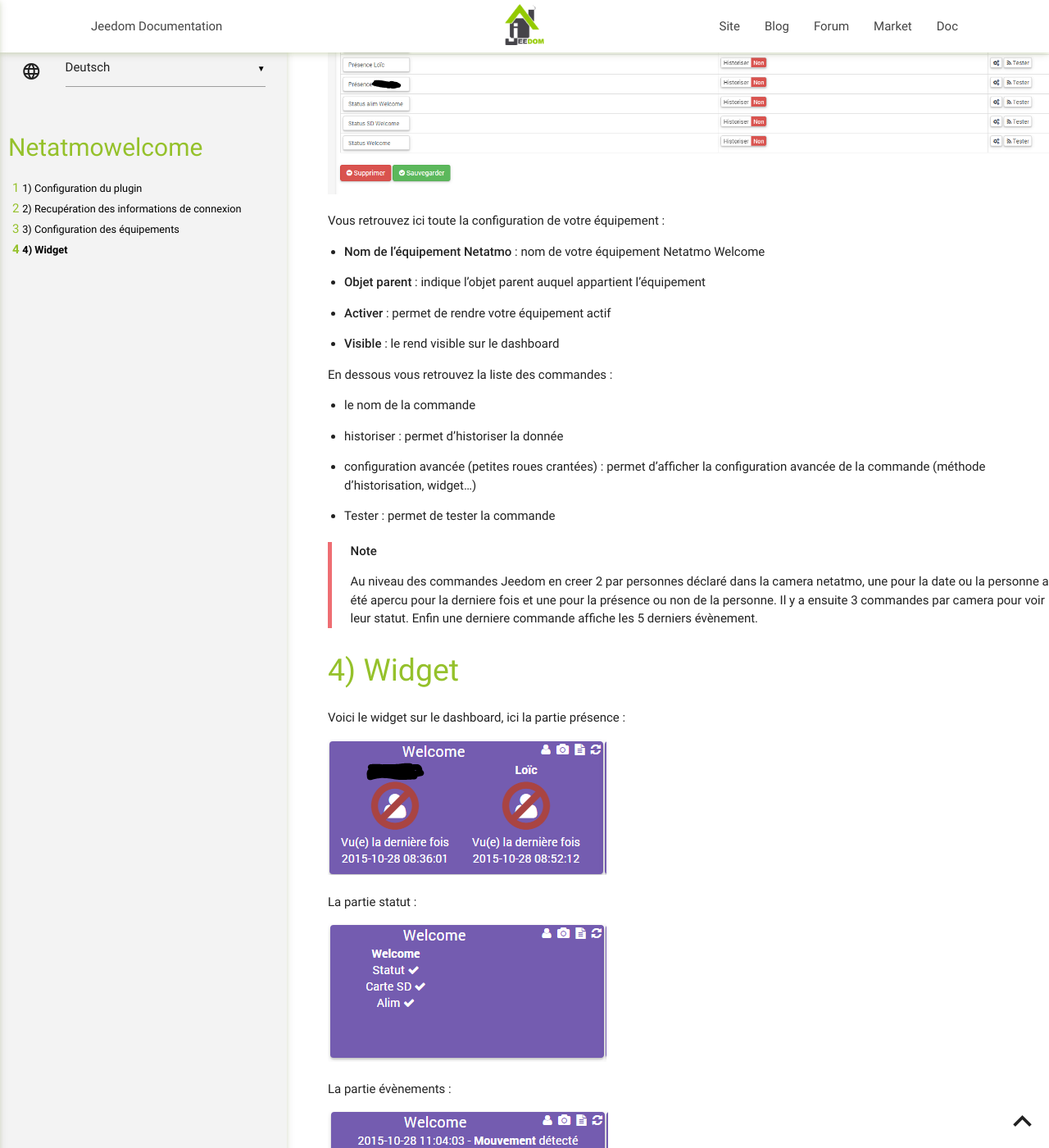
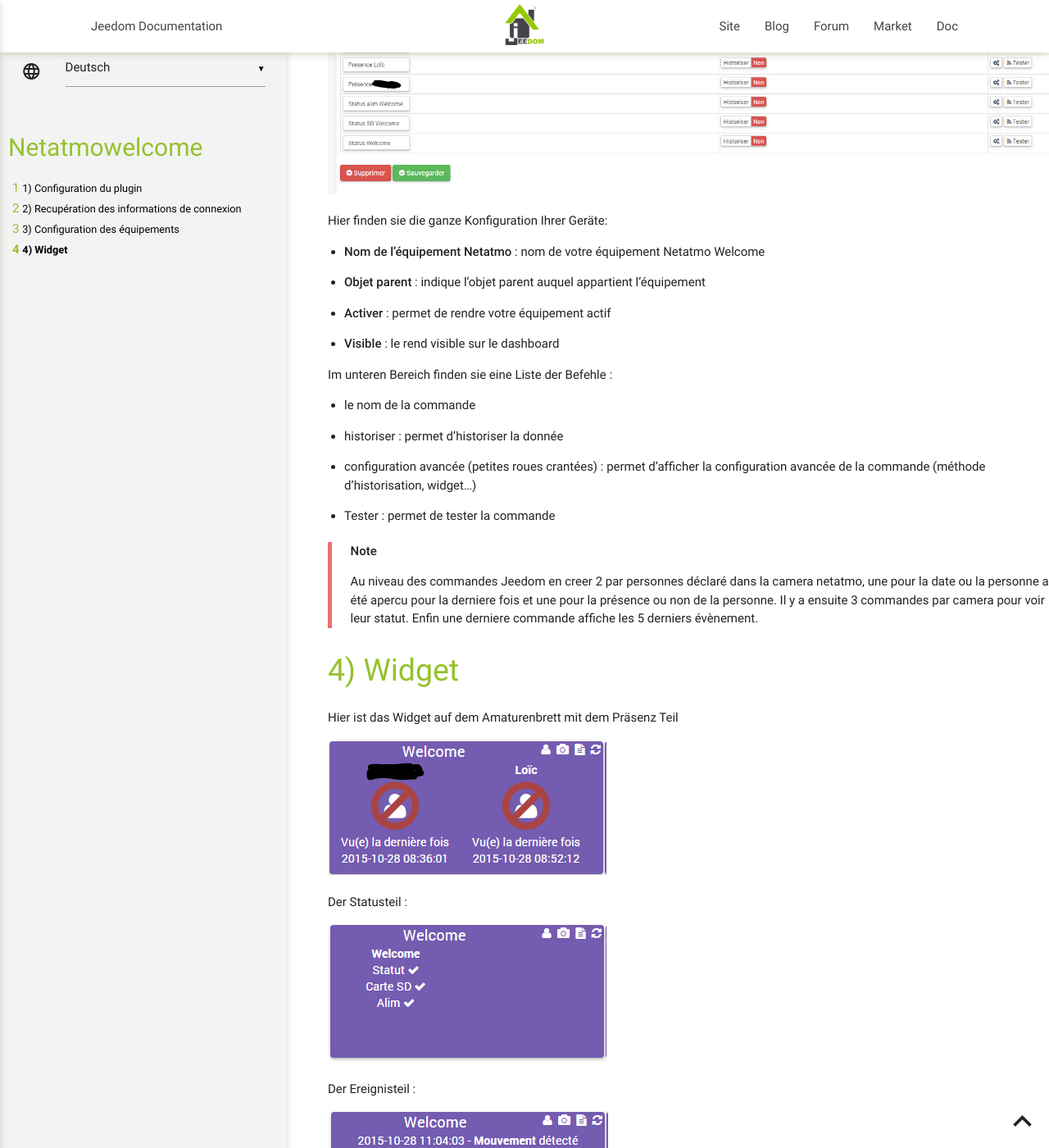
Before and after one commit to jeedom/plugin-netatmoWelcome, a Jekyll site: the page built from docs/de_DE/index.md, in a window 1280 px wide and 1400 px high, scrolled down 5764 px. Shown: the whole window at 82% size. Built offline with Jekyll 4.4.1, drawn with Linux system fonts in a browser that asks for light colours; our own code applies the rules of GitHub Pages for plain Markdown files; some of the changed text lies outside the part shown.

Commit message:
[ROBOT] Action all

```diff
--- a/docs/de_DE/index.md
+++ b/docs/de_DE/index.md
@@ -27,15 +27,15 @@ Recupération des informations de connexion
 Pour intégrer votre Welcome, vous devez posséder un client\_id et un
 client\_secret généré sur le site <http://dev.netatmo.com>.
 
-Une fois dessus cliquez sur start :
+Klicken sie einmal auf Start :
 
 ![netatmoWelcome10](../images/netatmoWelcome10.png)
 
-Puis sur "create an app"
+Anschließend auf "create an app"
 
 ![netatmoWelcome11](../images/netatmoWelcome11.png)
 
-Identifiez vous, avec votre mail et mot de passe
+Melden Sie sich mit Ihrer E-Mail und Passwort an
 
 ![netatmoWelcome12](../images/netatmoWelcome12.png)
 
@@ -81,11 +81,11 @@ Voilà à quoi ressemble la page du plugin Netatmo (ici avec déjà 1
 > équipement par contre les informations de toutes vos welcome seront
 > utilisées
 
-Une fois que vous cliquez sur un équipement vous obtenez :
+Sobald Sie auf ein Gerät klicken, erhalten Sie :
 
 ![netatmoWelcome5](../images/netatmoWelcome5.png)
 
-Vous retrouvez ici toute la configuration de votre équipement :
+Hier finden sie die ganze Konfiguration Ihrer Geräte:
 
 -   **Nom de l’équipement Netatmo** : nom de votre équipement Netatmo
     Welcome
@@ -97,7 +97,7 @@ Vous retrouvez ici toute la configuration de votre équipement :
 
 -   **Visible** : le rend visible sur le dashboard
 
-En dessous vous retrouvez la liste des commandes :
+Im unteren Bereich finden sie eine Liste der Befehle :
 
 -   le nom de la commande
 
@@ -120,26 +120,26 @@ En dessous vous retrouvez la liste des commandes :
 Widget
 ======
 
-Voici le widget sur le dashboard, ici la partie présence :
+Hier ist das Widget auf dem Amaturenbrett mit dem Präsenz Teil
 
 ![netatmoWelcome6](../images/netatmoWelcome6.png)
 
-La partie statut :
+Der Statusteil :
 
 ![netatmoWelcome8](../images/netatmoWelcome8.png)
 
-La partie évènements :
+Der Ereignisteil :
 
 ![netatmoWelcome9](../images/netatmoWelcome9.png)
 
-Et en mobile :
+Und das Mobile :
 
 ![netatmoWelcome7](../images/netatmoWelcome7.png)
 
-La partie statut :
+Der Statusteil :
 
 ![netatmoWelcome16](../images/netatmoWelcome16.png)
 
-La partie évènements :
+Der Ereignisteil :
 
 ![netatmoWelcome17](../images/netatmoWelcome17.png)
```
Also changed, not shown: docs/en_US/index.md (+3 -4 lines), docs/es_ES/index.md (+3 -3 lines).
